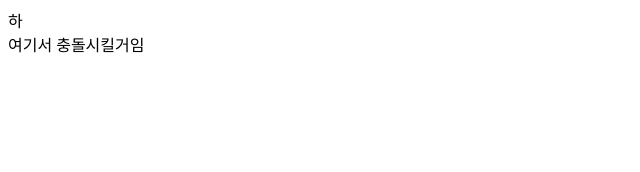
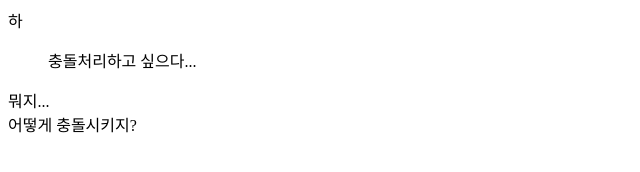
Before and after one commit to nugurejeil/test, a plain HTML site: page index.html in a window 1280 px wide. Shown: the whole page, without its empty margins (0-640 px from the left). Drawn offline with Linux system fonts and the light colour scheme.

Commit message:
no message

```diff
--- a/index.html
+++ b/index.html
@@ -13,8 +13,12 @@
   <!-- 여기 수정 -->
   하
 
+  <ul>
+    충돌처리하고 싶으다...
+  </ul>
+   뭐지...
   <div>
-    여기서 충돌시킬거임
+    어떻게 충돌시키지?
   </div>
 </body>
 </html>
```
